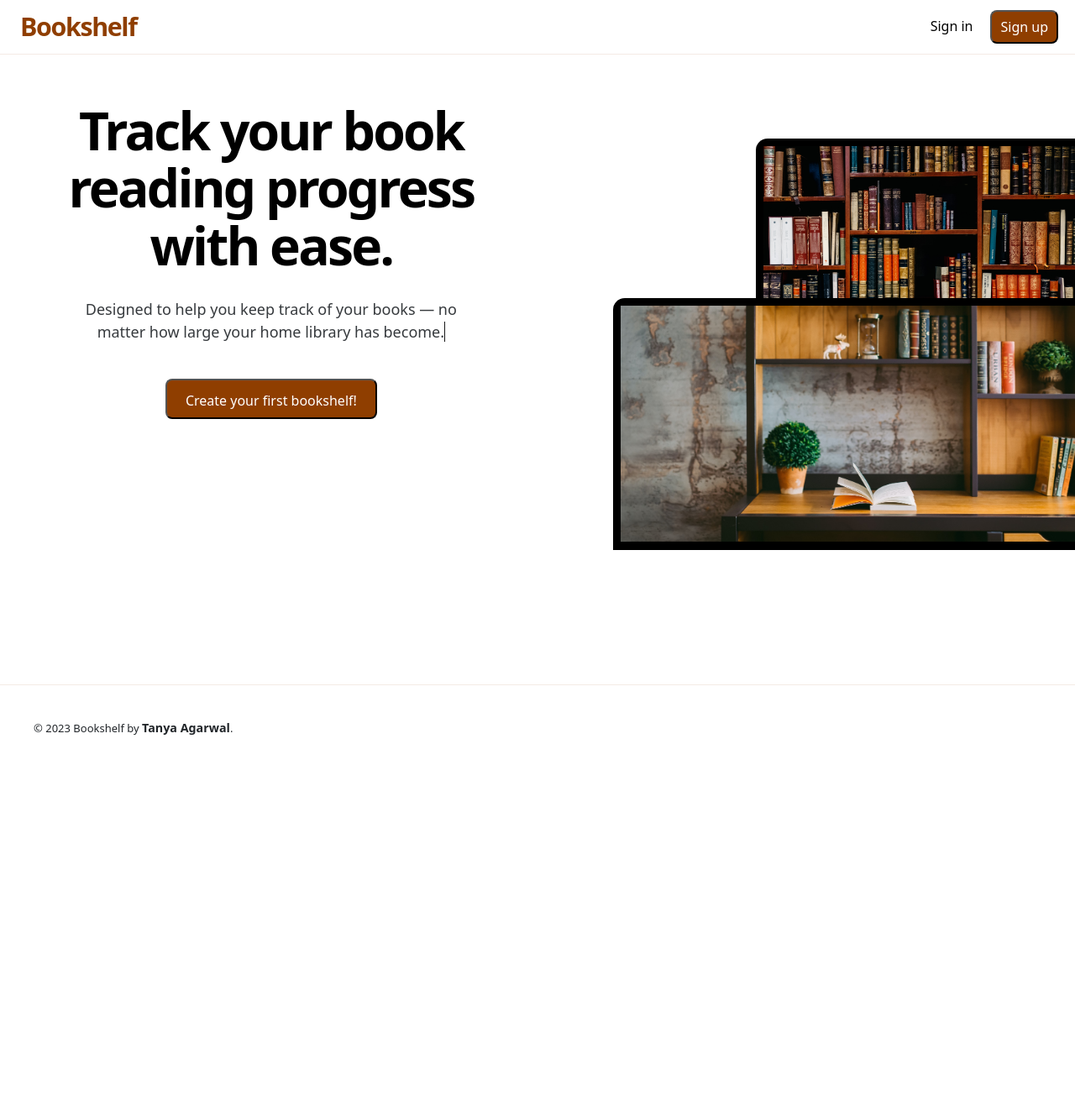
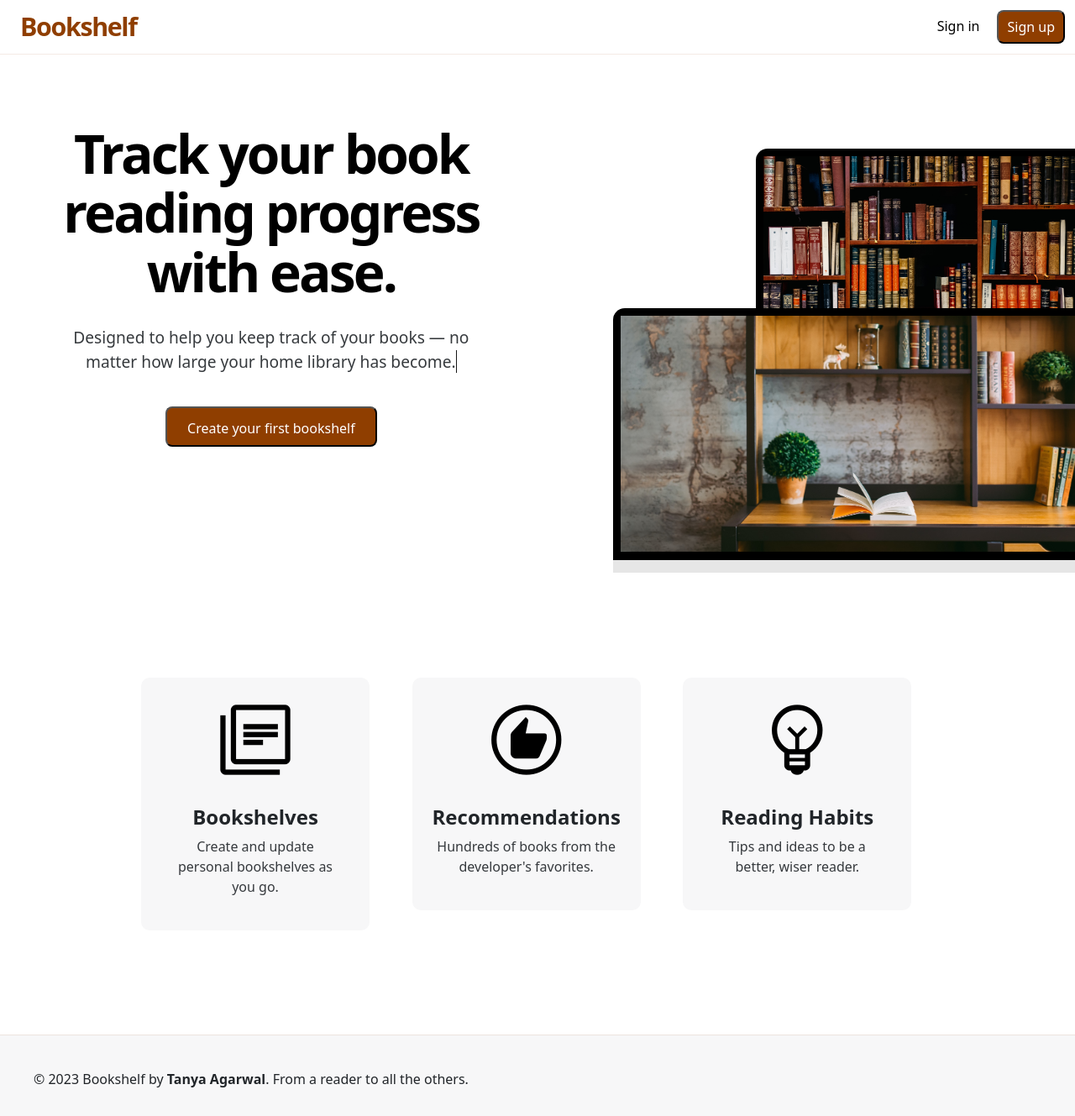
Before and after one commit to tanya21ag/bookshelf, a Django app: page / in a window 1280 px wide. Shown: the whole page at 84% size. Before the commit the page ends 875 px from the top, so only its background shows below. Run offline with Django 4.2, Linux system fonts and the light colour scheme.

Commit message:
updated home

```diff
--- a/home/urls.py
+++ b/home/urls.py
@@ -15,5 +15,4 @@ urlpatterns = [
     path('add_book/', views.add_book, name='add_book'),
     path('update_progress/<int:book_id>/', views.update_progress, name='update_progress'),
     path('delete_book/<int:book_id>/', views.delete_book, name='delete_book'),
-
 ]
--- a/home/views.py
+++ b/home/views.py
@@ -17,9 +17,6 @@ def home(request):
 
 def about(request):
     return render(request, 'about.html')
-
-def faq(request):
-    return render(request, 'faq.html')
 
 def contact(request):
     if request.method == "POST":
--- a/static/css/style.css
+++ b/static/css/style.css
@@ -21,7 +22,7 @@ body {
 }
 
 .navbar-nav {
-  margin-right: -4px;
+  margin-right: -0.75rem;
 }
 
 .nav-item .btn-2 {
@@ -52,24 +53,25 @@ body {
 }
 
 .left-half h1 {
-  font-size: 3.9rem;
+  font-size: 4rem;
   font-weight: 800;
   text-align: center;
   line-height: 1.1em;
   letter-spacing: -0.045em;
   color: #000;
+  margin-top: 3rem;
 }
 
 .typing-container {
-  height: 70px;
+  height: 4.4rem;
   text-align: center;
-  margin-top: 5px;
-  margin-bottom: 20px;
+  margin-top: 0.31rem;
+  margin-bottom: 1.25rem;
 }
 
 .typing-text {
   opacity: 0.9;
-  font-size: 18px;
+  font-size: 1.2rem;
   white-space: pre-line;
   overflow: hidden;
   border-right: 1px solid #000;
@@ -77,7 +79,7 @@ body {
 }
 
 .cursor {
-  width: 6px;
+  width: 0.75rem;
   animation: blink 1s step-end infinite;
 }
 
@@ -100,19 +102,20 @@ body {
   justify-content: flex-end;
   align-items: flex-end;
   overflow: hidden;
-  margin-top: 100px;
+  margin-top: 7rem;
 }
 
 .img1 {
-  width: 380px;
-  height: 250px;
+  width: 23.75rem;
+  height: 15.625rem;
 }
 
 .img2 {
-  width: 550px;
-  height: 300px;
-  transform: translateY(-60px);
-  border-bottom: 10px solid black;
+  width: 34.375rem;
+  height: 18.75rem;
+  transform: translateY(-3.75rem);
+  border-bottom: 0.625rem solid black;
+  box-shadow: 0 15px 0 rgba(192, 192, 192, 0.4);
 }
 
 .img1,
@@ -214,21 +218,22 @@ button a {
 }
 
 .create-btn {
-  padding: 12px 18px;
+  padding: 12px 20px;
   height: 3rem;
   margin-top: -10px;
 }
 
 footer {
-  margin-top: 100px;
-  margin-bottom: 50px;
+  background-color: #f7f7f8;
+  margin-top: 6.25rem;
+  padding-bottom: 1rem;
   border-top: 0.5px solid rgba(143, 62, 0, 0.1);
 }
 
 .footer-content {
-  margin-top: 40px;
-  margin-left: 40px;
-  font-size: 13px;
+  margin-top: 2.5rem;
+  margin-left: 2.5rem;
+  font-size: 1rem;
 }
 
 .small-input {
@@ -292,12 +297,47 @@ main {
 }
 
 .caption {
-  font-weight: 800;
+  font-weight: 700;
   font-size: 2.5rem;
   letter-spacing: -2.5px;
-  margin-bottom: 25px;
+  margin-bottom: 1.5rem;
 }
 
 .started-new {
   margin-top: 70px;
 }
+
+.card-style {
+  width: 18rem;
+  margin-top: 2rem;
+  background-color: #f7f7f8;
+  border-radius: 10px;
+  padding: 1.5rem 1rem;
+  border: none;
+}
+
+.card:hover {
+  box-shadow: 0 4px 8px rgba(0, 0, 0, 0.2);
+}
+
+
+.card-title {
+  font-weight: 700;
+  font-size: 24px;
+  margin-top: 0.75rem;
+}
+
+.card-text {
+  font-size: 1rem;
+  opacity: 0.9;
+
+}
+
+.custom-width {
+  width: 17rem;
+}
+
+.custom-margin {
+  margin-right: -6.5rem;
+  margin-top: 3rem;
+}
--- a/templates/base.html
+++ b/templates/base.html
@@ -16,6 +16,7 @@
     <link rel="preconnect" href="https://fonts.googleapis.com">
     <link rel="preconnect" href="https://fonts.gstatic.com" crossorigin>
     <link href="https://fonts.googleapis.com/css2?family=Aleo:wght@300;400;500;700&Inter+Tight:wght@200;300;400;600;700;800&family=Arvo&family=EB+Garamond:wght@400;500;600;700&display=swap" rel="stylesheet">
+    <link rel="stylesheet" href="https://fonts.googleapis.com/css2?family=Material+Symbols+Outlined:opsz,wght,FILL,GRAD@24,400,0,0" />
     <body>
 
 
--- a/templates/bookshelf.html
+++ b/templates/bookshelf.html
@@ -78,9 +78,12 @@ Bookshelf
                         <input class="book-details" type="text" name="title" placeholder="Enter Title">
                         <input class="book-details" type="text" name="author" placeholder="Enter Author">
                         <button type="submit" class="btn btn-2">Add Book</button>
+                        <h2> Don't know what to pick next? Get recommendations.</h2>
+
                     </form>
                 </div>
             </div>
+
         </div>
     </div>
 </main>
--- a/templates/home.html
+++ b/templates/home.html
@@ -38,7 +38,7 @@ Bookshelf - Track your book reading progress with ease.
                 <span class="cursor"></span>
             </p>
             <button href="/register" class="btn-2 create-btn" type="submit">
-                <a href="/register">Create your first bookshelf!</a>
+                <a href="/register">Create your first bookshelf</a>
             </button>
         </div>
 
@@ -53,9 +53,49 @@ Bookshelf - Track your book reading progress with ease.
     </div>
 </div>
 
+<div class="container-fluid">
+    <div class="row row-cols-1 row-cols-md-3 justify-content-center">
+        <div class="col mb-4 custom-margin">
+            <div class="card h-90 card-style d-flex align-items-center justify-content-center custom-width">
+                <span class="material-symbols-outlined" style="font-size: 100px; color: #000;">
+                    library_books
+                </span>
+                <div class="card-body text-center">
+                    <h5 class="card-title"> Bookshelves</h5>
+                    <p class="card-text">Create and update personal bookshelves as you go.</p>
+                </div>
+            </div>
+        </div>
+
+        <div class="col mb-4 custom-margin">
+            <div class="card h-90 card-style d-flex align-items-center justify-content-center custom-width">
+                <span class="material-symbols-outlined" style="font-size: 100px; color: #000;">
+                    recommend
+                    </span>
+                <div class="card-body text-center">
+                    <h5 class="card-title">Recommendations</h5>
+                    <p class="card-text">Hundreds of books from the developer's favorites.</p>
+                </div>
+            </div>
+        </div>
+
+        <div class="col mb-4 custom-margin">
+            <div class="card h-90 card-style d-flex align-items-center justify-content-center custom-width">
+                <span class="material-symbols-outlined" style="font-size: 100px; color: #000;">
+                    emoji_objects
+                    </span>
+                <div class="card-body text-center">
+                    <h5 class="card-title">Reading Habits</h5>
+                    <p class="card-text">Tips and ideas to be a better, wiser reader.</p>
+                </div>
+            </div>
+        </div>
+    </div>
+</div>
+
 <script>
 
-    const text = "Designed to help you keep track of your books — no\n matter how large your home library has become.";
+    const text = "Designed to help you keep track of your books — no matter how large your home library has become.";
     let i = 0;
     const speed = 60;
 
@@ -72,7 +112,7 @@ Bookshelf - Track your book reading progress with ease.
 
 <footer>
     <div class="footer-content">
-      <p>&copy; 2023 Bookshelf by <strong style="font-size: 14.3px;"> Tanya Agarwal</strong>.</p>
+      <p>&copy; 2023 Bookshelf by <strong style="font-size: 16px;"> Tanya Agarwal</strong>. From a reader to all the others.</p>
     </div>
   </footer>
 
--- a/templates/registration/login.html
+++ b/templates/registration/login.html
@@ -5,7 +5,7 @@ Sign in to Bookshelf
 {% endblock title %}
 
 {% block body %}
-<nav class="navbar navbar-expand-lg" style=" background-color: #f4f4f4;">
+<nav class="navbar navbar-expand-lg">
     <div class="container-fluid">
         <a class="navbar-brand" href="/">Bookshelf</a>
         <button class="navbar-toggler" type="button" data-bs-toggle="collapse" data-bs-target="#navbarNav" aria-controls="navbarNav" aria-expanded="false" aria-label="Toggle navigation">
@@ -13,6 +13,7 @@ Sign in to Bookshelf
         </button>
     </div>
 </nav>
+
 <div class="login-page">
     <div class="login-card">
         <h2>Sign in</h2>
--- a/templates/registration/register.html
+++ b/templates/registration/register.html
@@ -5,7 +5,7 @@ Sign up - Bookshelf
 {% endblock title %}
 
 {% block body %}
-<nav class="navbar navbar-expand-lg" style=" background-color: #f4f4f4;">
+<nav class="navbar navbar-expand-lg">
     <div class="container-fluid">
         <a class="navbar-brand" href="/">Bookshelf</a>
         <button class="navbar-toggler" type="button" data-bs-toggle="collapse" data-bs-target="#navbarNav" aria-controls="navbarNav" aria-expanded="false" aria-label="Toggle navigation">
```
Also changed, not shown: other parts of static/css/style.css (+16 -14 lines), db.sqlite3, 5 other files.
